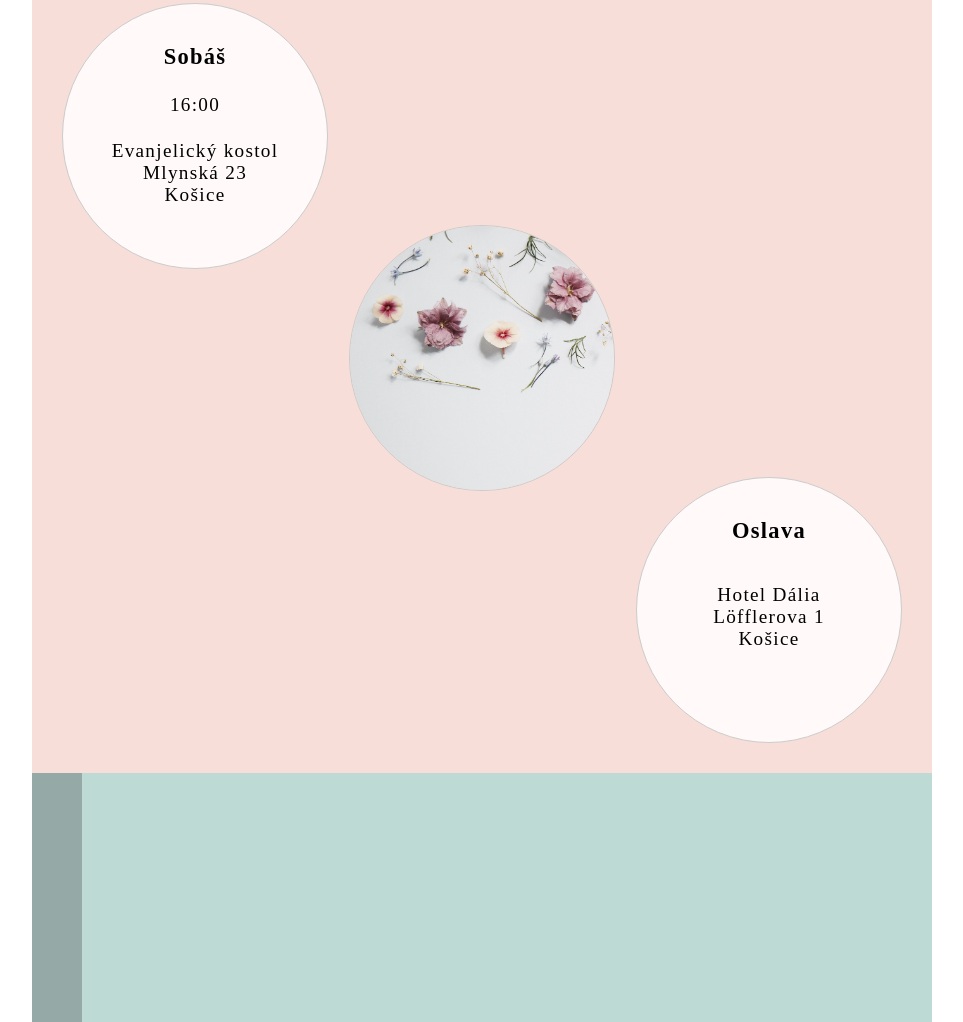
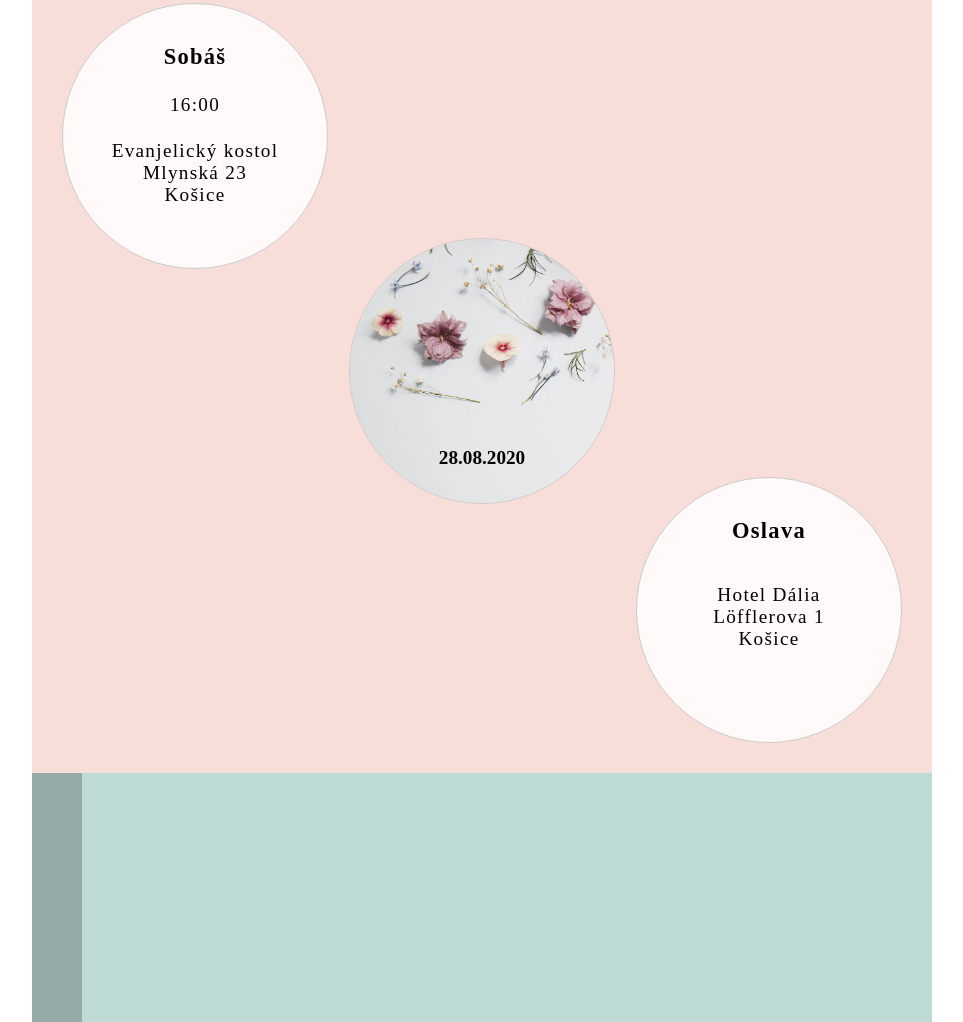
Before and after one commit to attilajakab/svadobny-web, a plain HTML site: page index.html in a window 1280 px wide. Shown: the part 827-1849 px from the top of the page, without its empty margins (158-1121 px from the left). Drawn offline with Linux system fonts and the light colour scheme; a web font is replaced by a local one.

Commit message:
Fix missing date

```diff
--- a/index.html
+++ b/index.html
@@ -61,6 +61,7 @@
                     <p>Košice</p>
                 </div>
                 <div class="obrazok">
+                    <h3 class="datum">28.08.2020</h3>
                     <img src="./imgs/flowers_1.jpg" alt="flower">
                 </div>
                 <div class="oslava">
--- a/styles/styles.css
+++ b/styles/styles.css
@@ -176,11 +176,20 @@ body {
   align-items: center;
 }
 
+.section-place-and-date .obrazok {
+  position: relative;
+}
+
+.section-place-and-date .obrazok .datum {
+  position: absolute;
+  width: 100%;
+  bottom: 20px;
+}
+
 .section-place-and-date .obrazok img {
   width: 28vh;
   border-radius: 50%;
   border: 1px solid #ccc;
-  margin-bottom: 25px;
 }
 
 .section-place-and-date .sobas {
@@ -363,6 +372,10 @@ body {
     position: relative;
   }
 
+  .section-place-and-date .obrazok .datum {
+    font-size: 2.4vh;
+  }
+
   .section-place-and-date .sobas {
     position: absolute;
     left: 30px;
```
Also changed, not shown: styles/styles.min.css.
